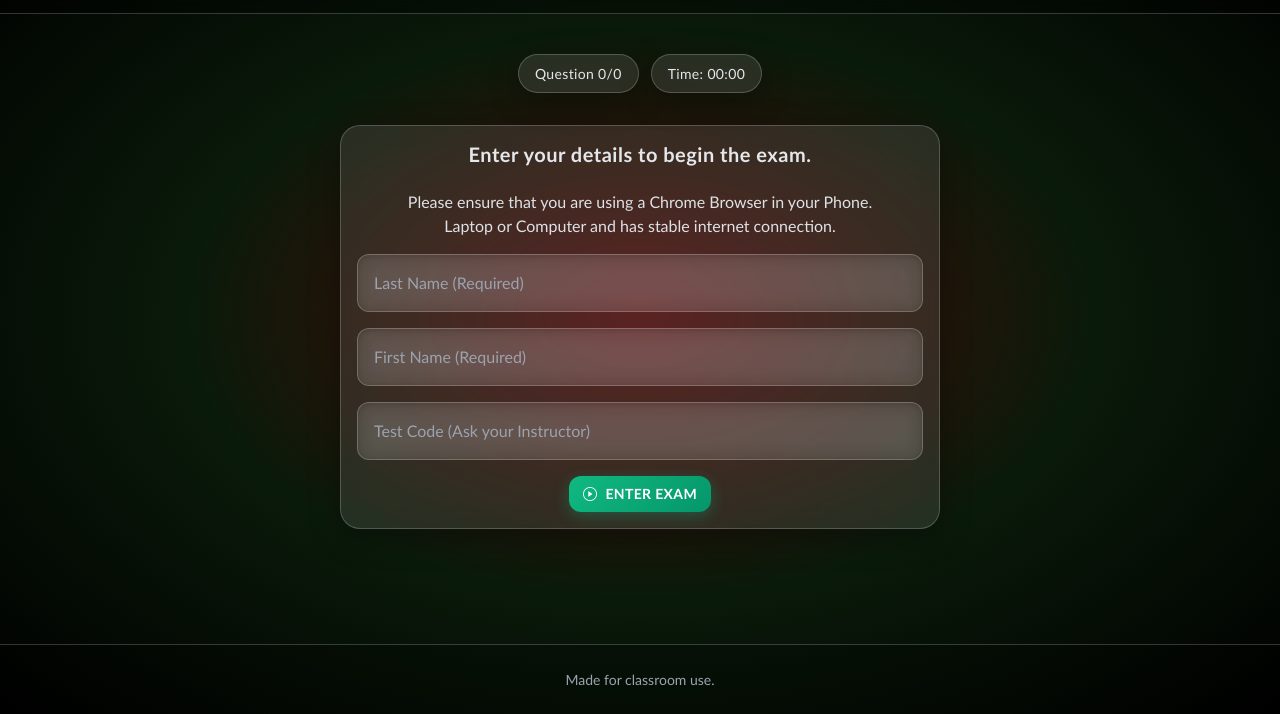
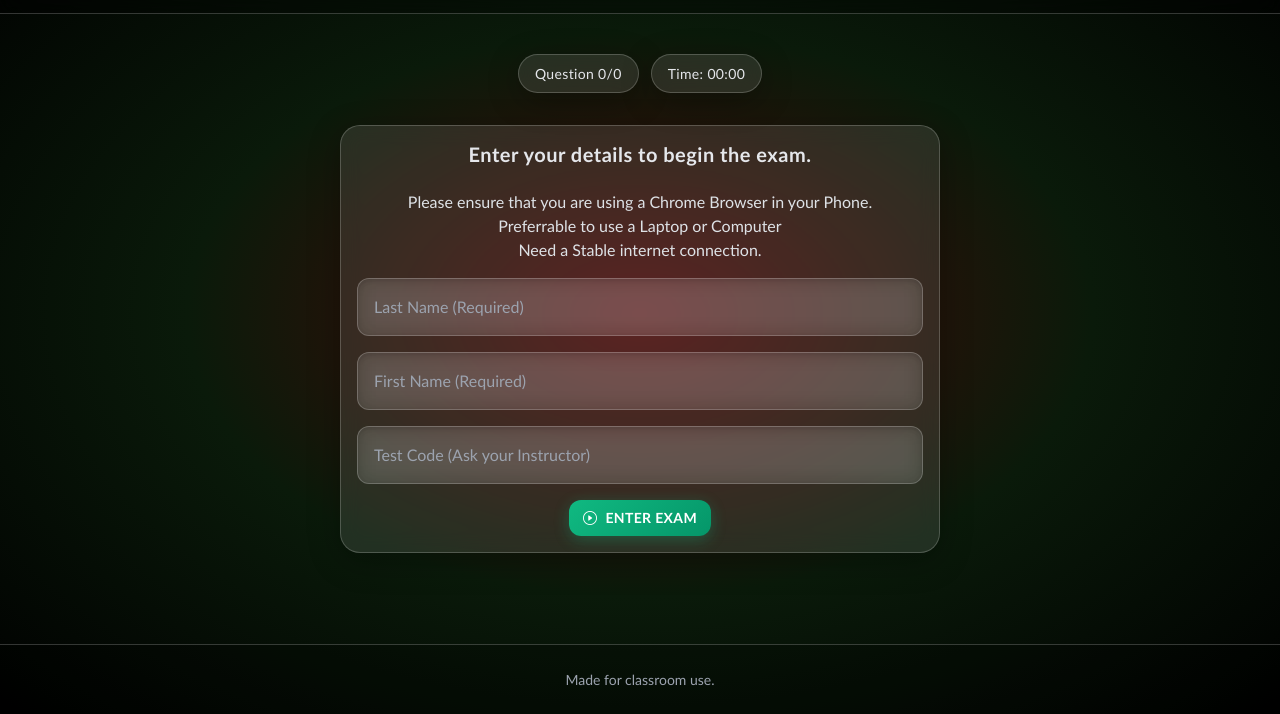
Before and after one commit to cecitproctor/online, a plain HTML site: page index.html in a window 1280 px wide. Shown: the part 86-800 px from the top of the page. Drawn offline with nearby package versions, Linux system fonts and the light colour scheme.

Commit message:
Update index.html

```diff
--- a/index.html
+++ b/index.html
@@ -32,7 +32,8 @@
       <div class="card-body text-center">
         <h5 class="card-title" id="startResult">Enter your details to begin the exam.</h5>
        <p> Please ensure that you are using a Chrome Browser in your Phone.
-         <br>Laptop or Computer and has stable internet connection.</p>
+         <br>Preferrable to use a Laptop or Computer <br>
+         Need a Stable internet connection.</p>
         <form id="userForm">
           <div class="form-floating mb-3">
             <input type="text" class="form-control" id="lastName" placeholder="Last Name" required autocomplete="off">
```
